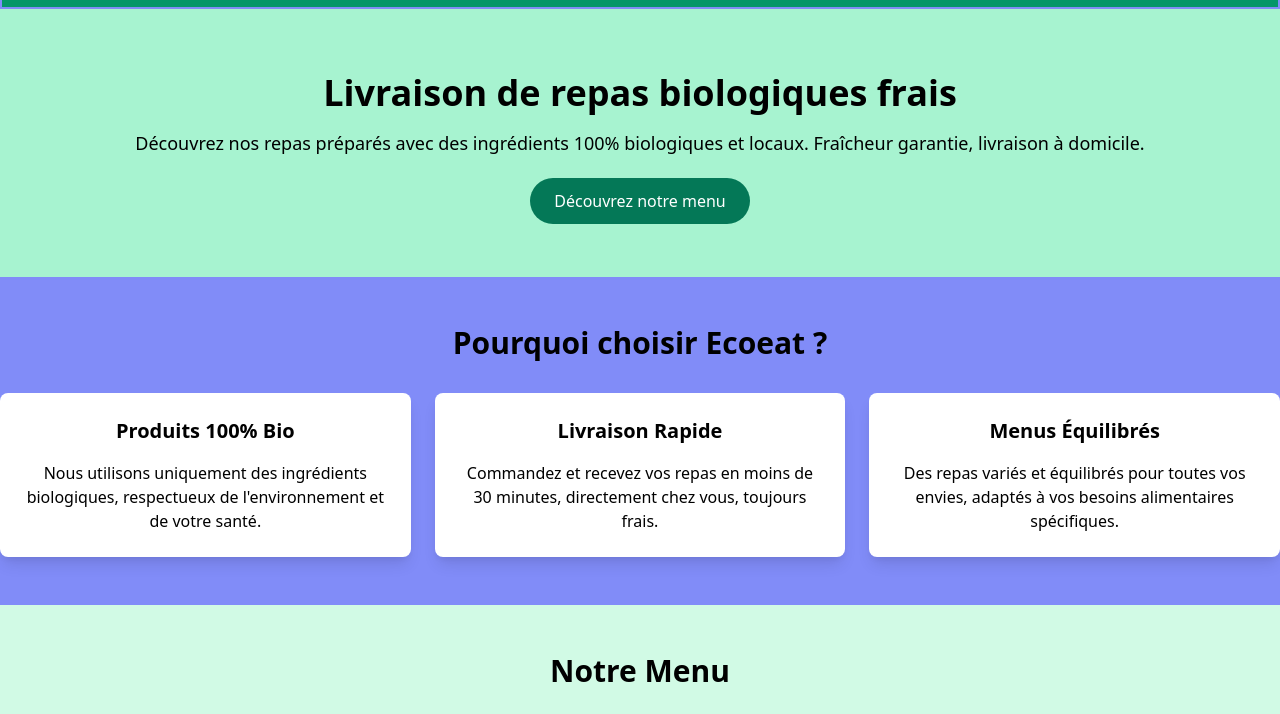
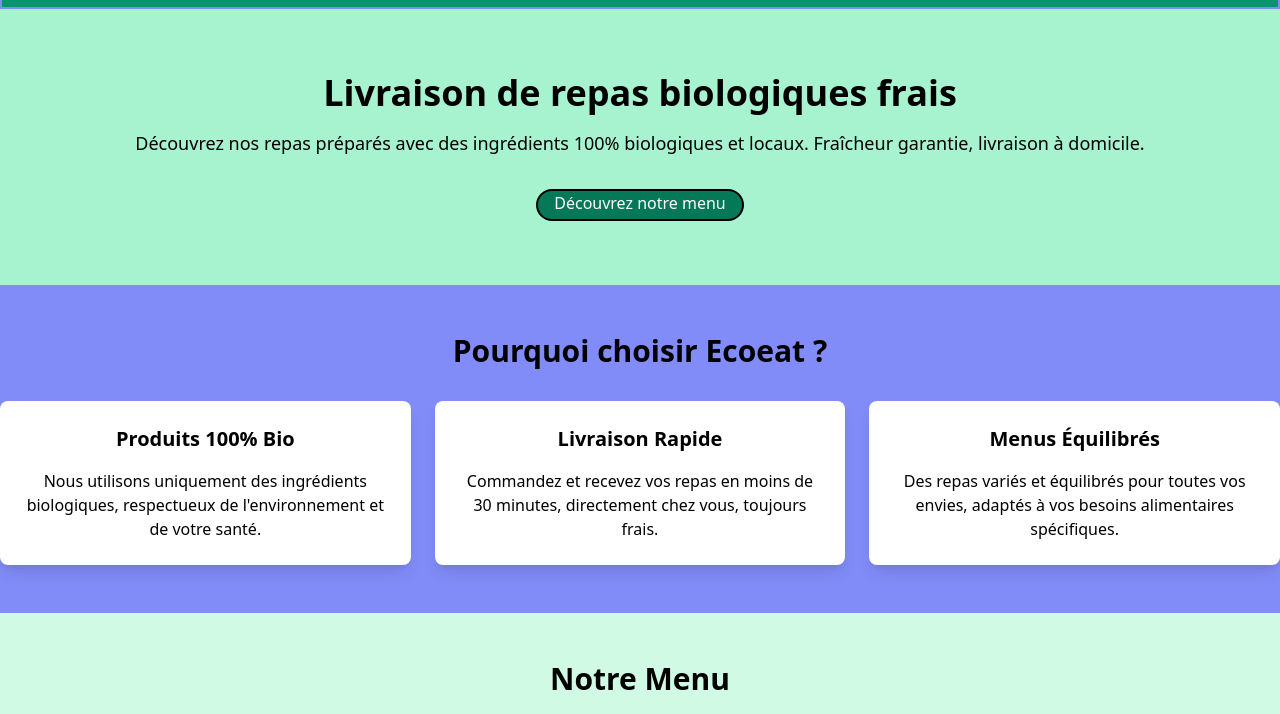
Before and after one commit to JeremyWiart/ecoeat, a website: page index.html in a window 1280 px wide. Shown: the part 86-800 px from the top of the page. Drawn offline with nearby package versions, Linux system fonts and the light colour scheme.

Commit message:
ajout de l'element <div> et d'un hover:scale sur la <div> pour scale l'element <a>

```diff
--- a/index.html
+++ b/index.html
@@ -25,10 +25,12 @@
     </header>
 
     <section class="bg-green-200 py-16">
-        <div class="container mx-auto text-center group">
+        <div class="container mx-auto text-center">
             <h2 class="text-4xl font-extrabold mb-4">Livraison de repas biologiques frais</h2>
             <p class="text-lg mb-8">Découvrez nos repas préparés avec des ingrédients 100% biologiques et locaux. Fraîcheur garantie, livraison à domicile.</p>
-            <a  class="hover:text-indigo-400 group-hover:text-black  px-6 py-3 bg-green-700 text-white rounded-full" href="#menu">Découvrez notre menu</a>
+                <div class="container mx-auto group transform transition hover:scale-150 hover:bg-green-700 w-52 h-8 border-2 border-black bg-green-700 rounded-full">
+                    <a  class="group-hover:text-black text-white " href="#menu">Découvrez notre menu</a>
+                </div>
         </div>
     </section>
 
```
